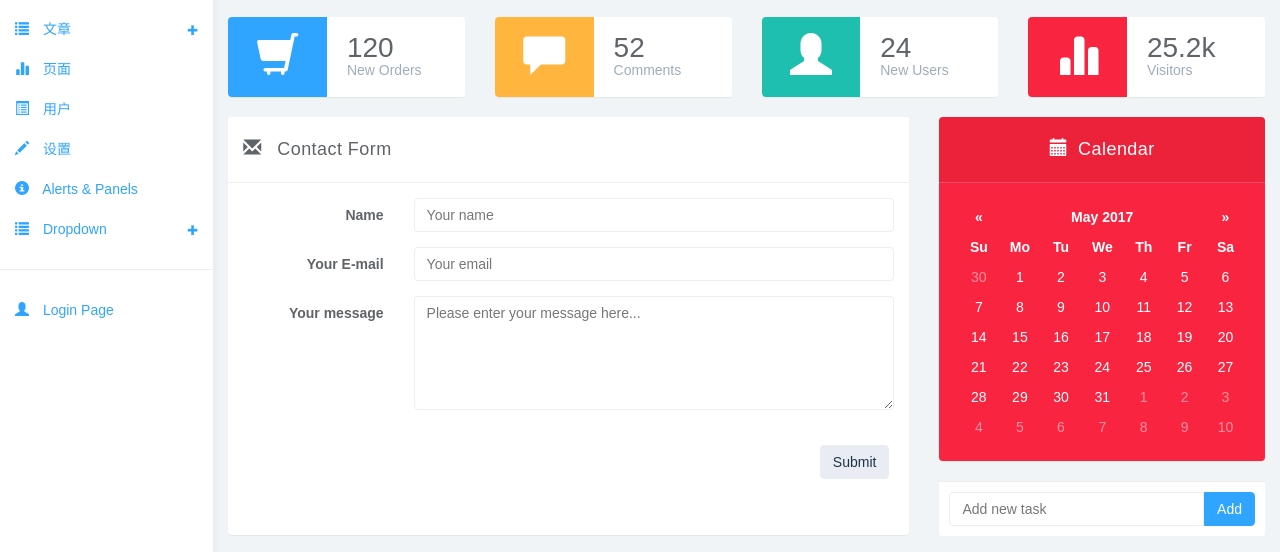
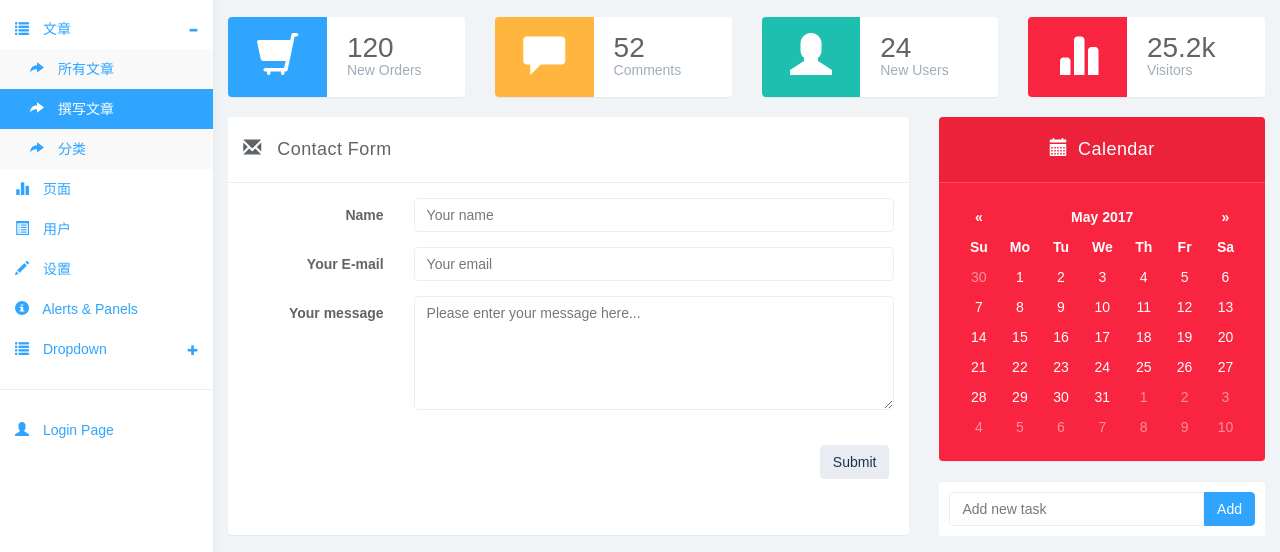
Before and after one commit to Heh10/Blog, a plain HTML site: page edit.html in a window 1280 px wide. Shown: the part 176-728 px from the top of the page. Drawn offline with Linux system fonts and the light colour scheme.

Commit message:
edit.html

```diff
--- a/css/styles.css
+++ b/css/styles.css
@@ -587,7 +587,7 @@ a.bg-danger:hover {
 .sidebar ul.nav ul.children li a {
 	height: 40px;
 	background: #f9f9f9;
-	color: #30a5ff!important;
+	color: #30a5ff;
 }
 
 .sidebar ul.nav li.current a {
--- a/edit.html
+++ b/edit.html
@@ -55,9 +55,9 @@
         <li class="parent">
             <a data-toggle="collapse" href="#sub-item-1">
                 <span class="glyphicon glyphicon-list"></span> 文章
-                <span class="icon pull-right"><em class="glyphicon glyphicon-s glyphicon-plus"></em></span>
+                <span class="icon pull-right"><em class="glyphicon glyphicon-s glyphicon-minus"></em></span>
             </a>
-            <ul class="children collapse" id="sub-item-1">
+            <ul class="children collapse in" id="sub-item-1">
                 <li>
                     <a class="" href="#">
                         <span class="glyphicon glyphicon-share-alt"></span> 所有文章
@@ -330,6 +330,7 @@
     $('#calendar').datepicker({});
 
     !function ($) {
+
         $(document).on("click", "ul.nav li.parent > a", function () {
             $(this).find('em:first').toggleClass("glyphicon-minus");
         });
```
